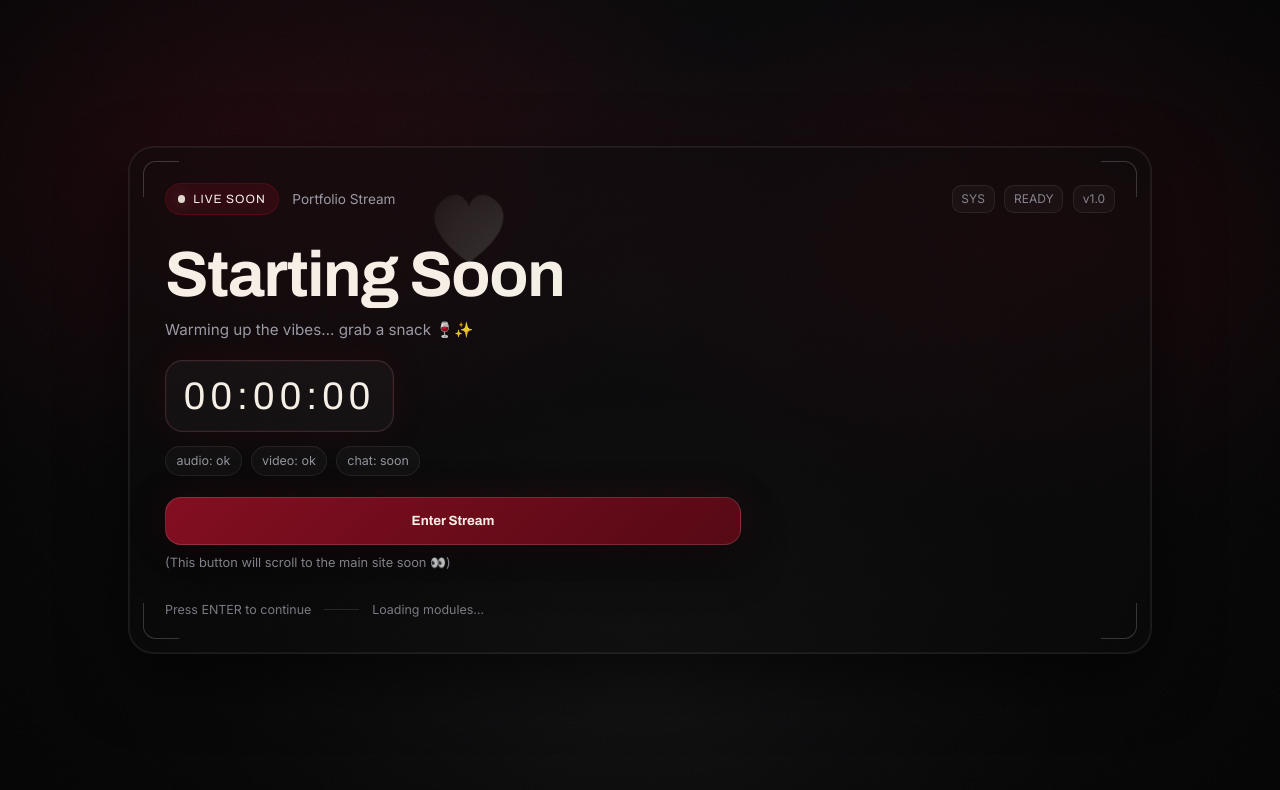
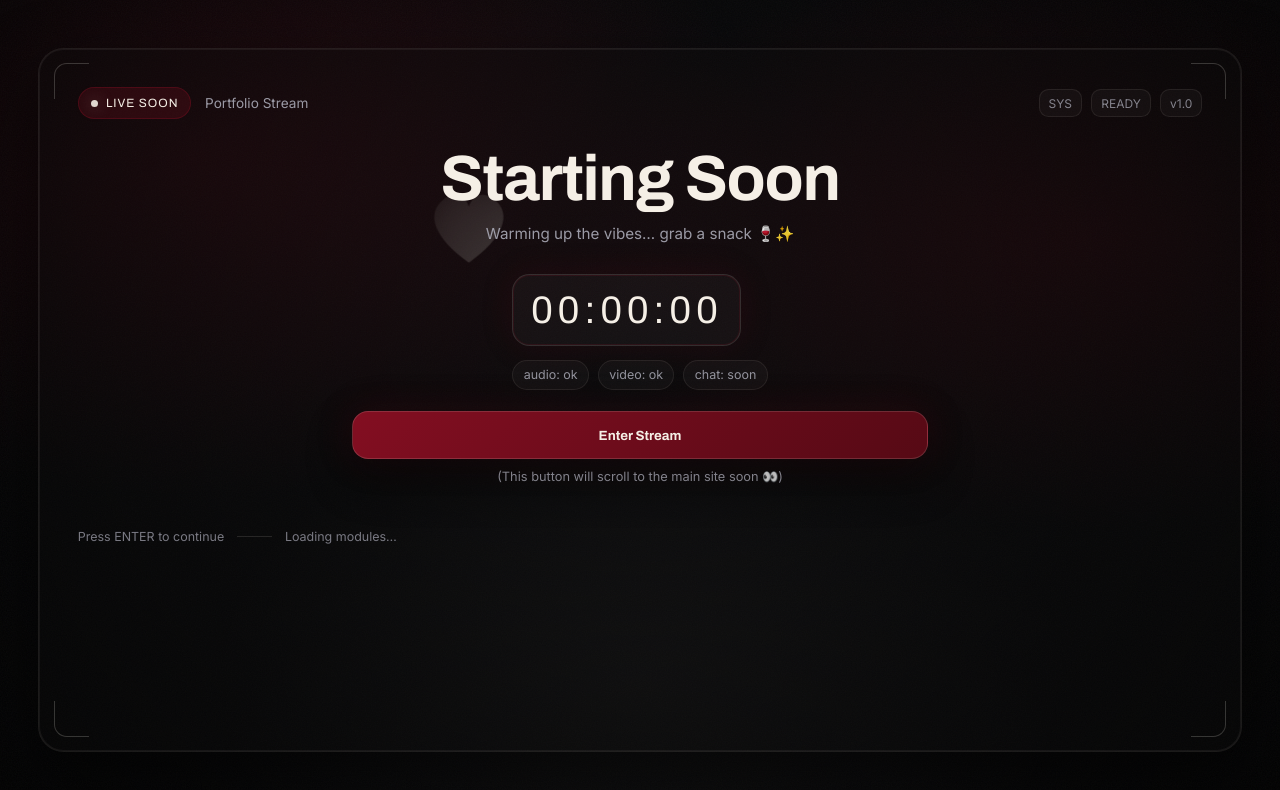
Before and after one commit to Noni-Sts/portfolio, a React (Vite) app in the folder portfolio/: page / in a window 1280 px wide. Shown: the top 790 px of the page. Built offline with nearby package versions, Linux system fonts and the light colour scheme.

Commit message:
CCS fixes: bigger overlay, content adjustments

```diff
--- a/portfolio/src/index.css
+++ b/portfolio/src/index.css
@@ -204,18 +204,17 @@ body {
   position: relative;
   z-index: 10;
 
-  width: min(64rem, 100%);
-  padding: clamp(1.25rem, 3vw, 2.25rem);
+  /* fills the screen like an overlay */
+  width: min(96rem, 100%);
+  min-height: min(46rem, 88vh);
+
+  padding: clamp(1.5rem, 3vw, 3rem);
 
   border-radius: clamp(1.25rem, 2vw, 2rem);
 
-  /* Light transparent frame surface */
-  background: rgba(12, 12, 14, 0.42);
-
-  /* Frame lines */
+  background: rgba(12, 12, 14, 0.35);
   border: 1px solid var(--line-soft);
 
-  /* “Overlay pack” depth */
   box-shadow:
     0 1.5rem 4rem rgba(0, 0, 0, 0.55),
     inset 0 0 0 1px rgba(245, 239, 230, 0.06);
@@ -331,7 +330,12 @@ body {
    CONTENT
    ========================================================= */
 .content {
-  max-width: 44rem;
+  max-width: 46rem;
+  margin: 0 auto;
+
+  display: grid;
+  justify-items: center;
+  text-align: center;
 }
 
 .content__title {
```
